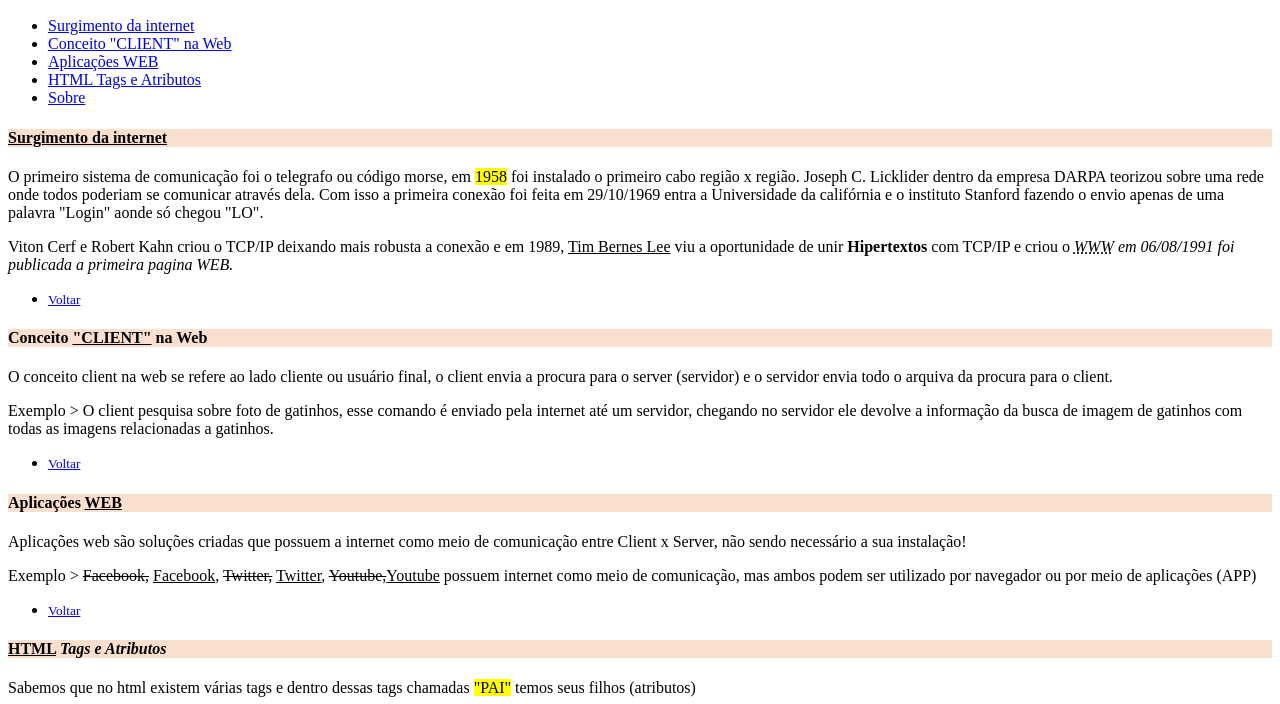
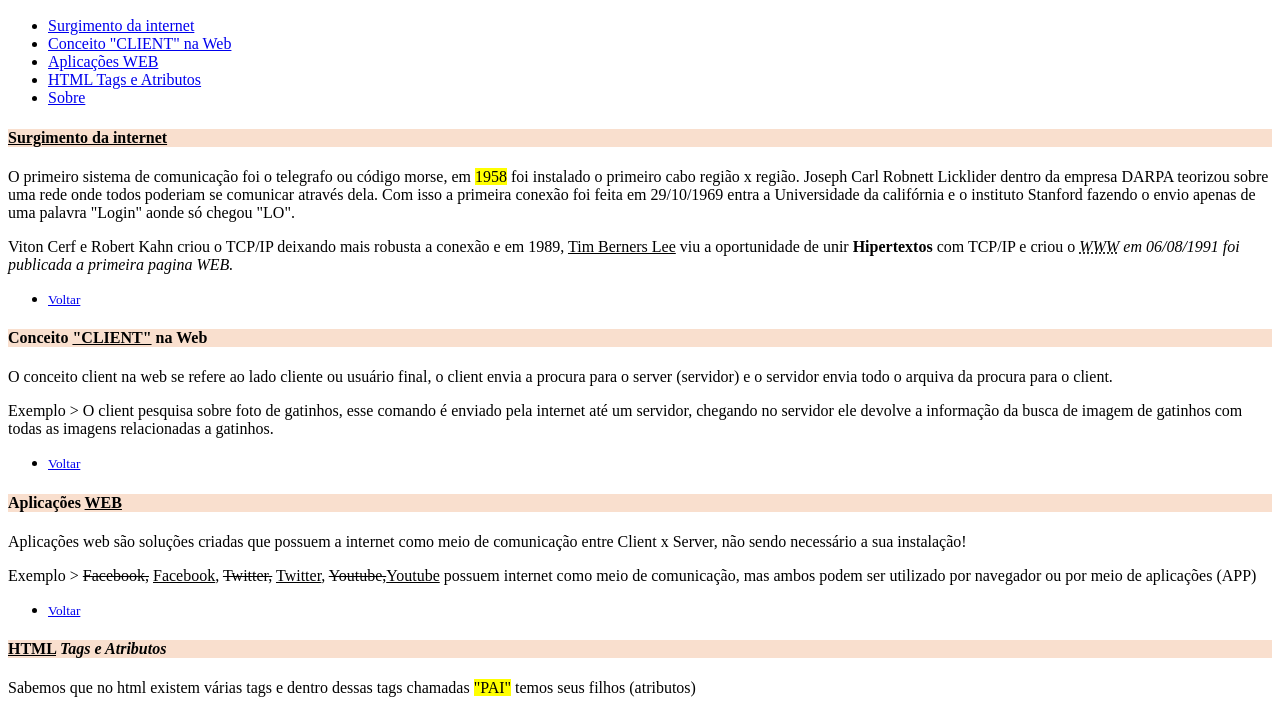
Before and after one commit to gustavoigoor/projeto-pagina-web, a plain HTML site: page index.html in a window 1280 px wide. Shown: the part 96-800 px from the top of the page. Drawn offline with Linux system fonts and the light colour scheme.

Commit message:
Update index.html

```diff
--- a/index.html
+++ b/index.html
@@ -19,12 +19,12 @@
 
         <h4 id="surgimento" font style="background-color:rgba(226, 116, 43, 0.226) ;"><u>Surgimento da internet</u></h4>
 
-        <p>O primeiro sistema de comunicação foi o telegrafo ou código morse, em <mark>1958</mark> foi instalado o primeiro cabo região x região. Joseph C. Licklider dentro da empresa DARPA
+        <p>O primeiro sistema de comunicação foi o telegrafo ou código morse, em <mark>1958</mark> foi instalado o primeiro cabo região x região. Joseph Carl Robnett Licklider dentro da empresa DARPA
            teorizou sobre uma rede onde todos poderiam se comunicar através dela. Com isso a primeira conexão foi feita em 29/10/1969 entra a Universidade da califórnia e o instituto
            Stanford fazendo o envio apenas de uma palavra "Login" aonde só chegou "LO".
         </p>
         <p>
-            Viton Cerf e Robert Kahn criou o TCP/IP deixando mais robusta a conexão e em 1989, <U>Tim Bernes Lee</U> viu a oportunidade de unir <strong>Hipertextos</strong> com TCP/IP e criou o <i> <abbr title="(World Wide Web)"> WWW</abbr>
+            Viton Cerf e Robert Kahn criou o TCP/IP deixando mais robusta a conexão e em 1989, <U>Tim Berners Lee</U> viu a oportunidade de unir <strong>Hipertextos</strong> com TCP/IP e criou o <i> <abbr title="(World Wide Web)"> WWW</abbr>
             em 06/08/1991 foi publicada a primeira pagina WEB.</i>
         </p>
         <ul>
```
